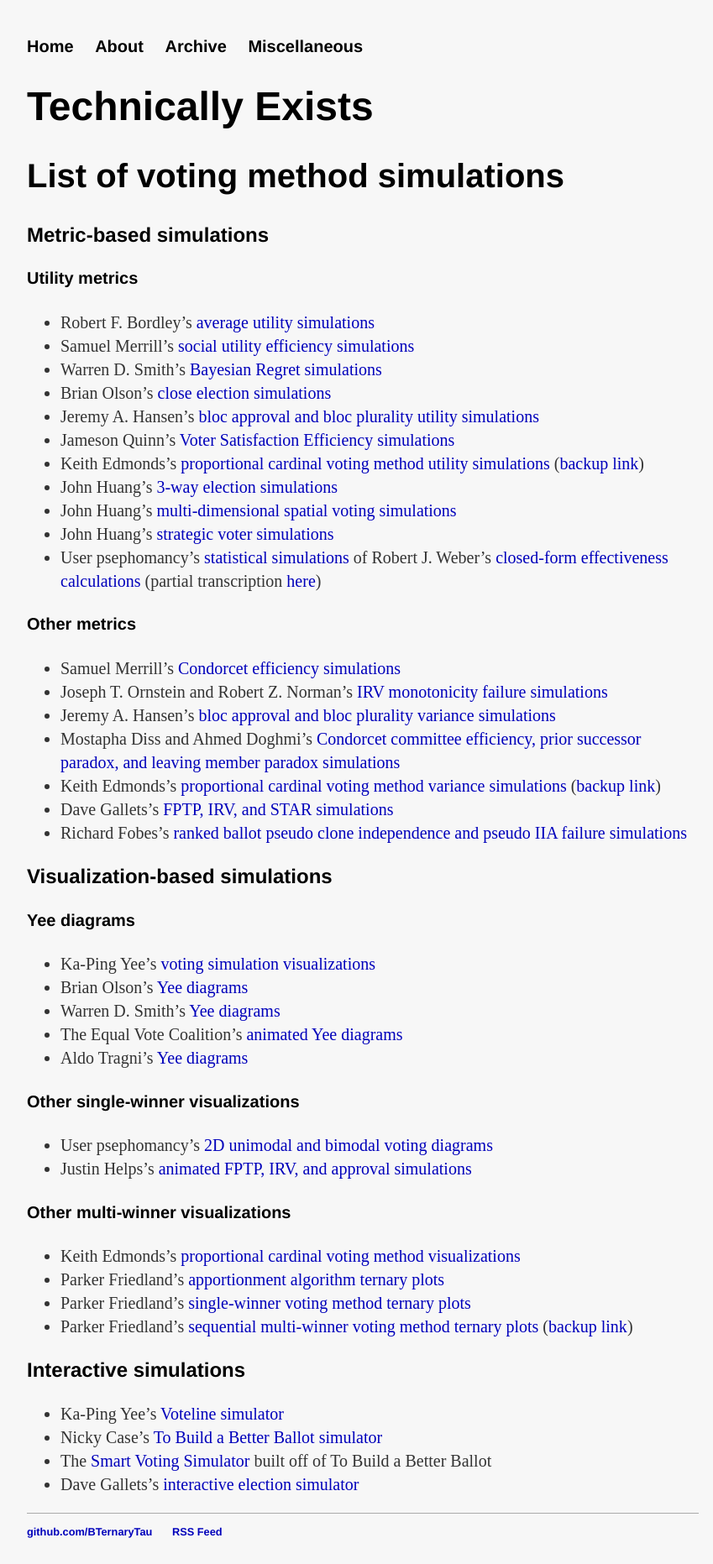
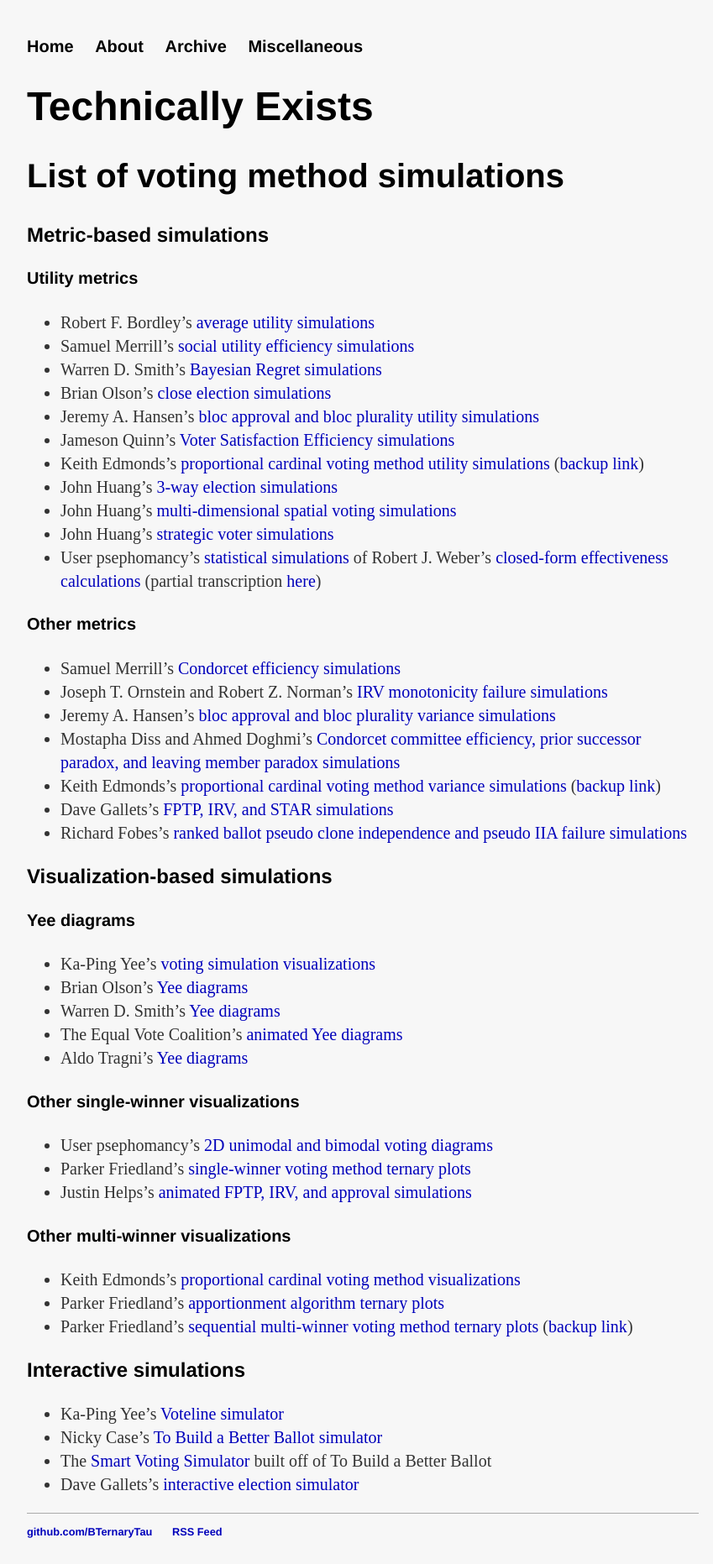
Before and after one commit to BTernaryTau/bternarytau.github.io, a Jekyll site: the page built from miscellaneous/voting-theory/list-of-voting-method-simulations.md, in a window 1280 px wide. Shown: the whole page at 84% size, without its empty margins (208-1057 px from the left). Built offline with Jekyll 4.4.1, drawn with Linux system fonts in a browser that asks for light colours; nearby versions of some CDN libraries; comment, search, counter and statistics services are not loaded.

```diff
--- a/miscellaneous/voting-theory/list-of-voting-method-simulations.md
+++ b/miscellaneous/voting-theory/list-of-voting-method-simulations.md
@@ -44,13 +44,13 @@ description: "A catalog of simulations that test the behavior of voting methods
 #### Other single-winner visualizations
 
 * User psephomancy's [2D unimodal and bimodal voting diagrams](https://imgur.com/gallery/huNsRO6)
+* Parker Friedland's [single-winner voting method ternary plots](https://forum.electionscience.org/t/single-winner-voting-methods-visualized/575)
 * Justin Helps's [animated FPTP, IRV, and approval simulations](https://www.youtube.com/watch?v=yhO6jfHPFQU)
 
 #### Other multi-winner visualizations
 
 * Keith Edmonds's [proportional cardinal voting method visualizations](https://forum.electionscience.org/t/utilitarian-sum-vs-monroe-selection/355)
 * Parker Friedland's [apportionment algorithm ternary plots](https://forum.electionscience.org/t/apportionment-algorithems-visualized/569)
-* Parker Friedland's [single-winner voting method ternary plots](https://forum.electionscience.org/t/single-winner-voting-methods-visualized/575)
 * Parker Friedland's [sequential multi-winner voting method ternary plots](https://forum.electionscience.org/t/sequential-multiwinner-voting-methods-visualized/773) ([backup link](https://github.com/ParkerFriedland/TernaryPlot))
 
 ### Interactive simulations
```
